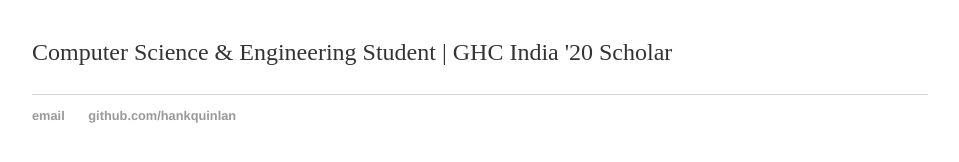
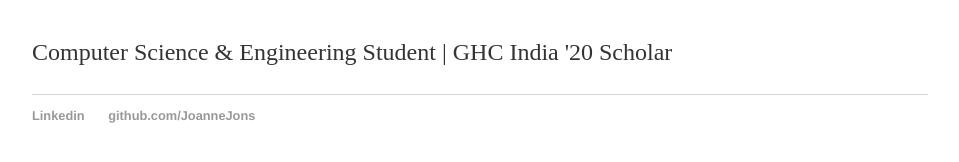
Before and after one commit to JoanneJons/JoanneJons.github.io, a Jekyll site: the page built from index.html, in a window 1280 px wide. Shown: the part 161-323 px from the top of the page, without its empty margins (160-1119 px from the left). Built offline with Jekyll 4.4.1, drawn with Linux system fonts in a browser that asks for light colours.

Commit message:
Update default.html

```diff
--- a/_layouts/default.html
+++ b/_layouts/default.html
@@ -21,8 +21,8 @@
 			</div><!-- /.container -->
 			<footer>
 	    		<ul>
-	        		<li><a href="mailto:hankquinlanhub@gmail.com">email</a></li>
-	        		<li><a href="https://github.com/hankquinlan">github.com/hankquinlan</a></li>
+	        		<li><a href="https://www.linkedin.com/in/joanne-jons">Linkedin</a></li>
+	        		<li><a href="https://github.com/JoanneJons">github.com/JoanneJons</a></li>
 				</ul>
 			</footer>
 		</body>
```
